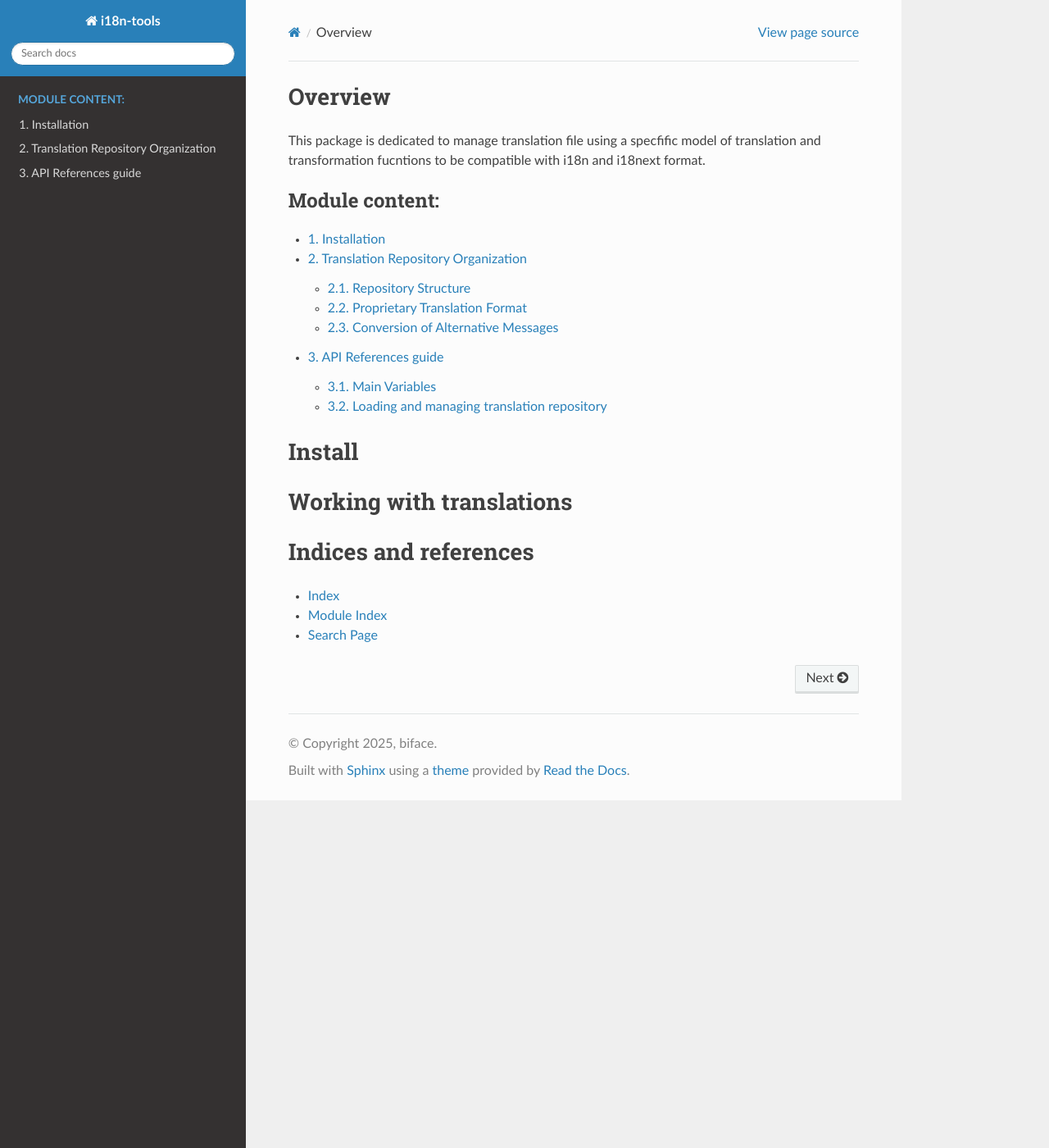
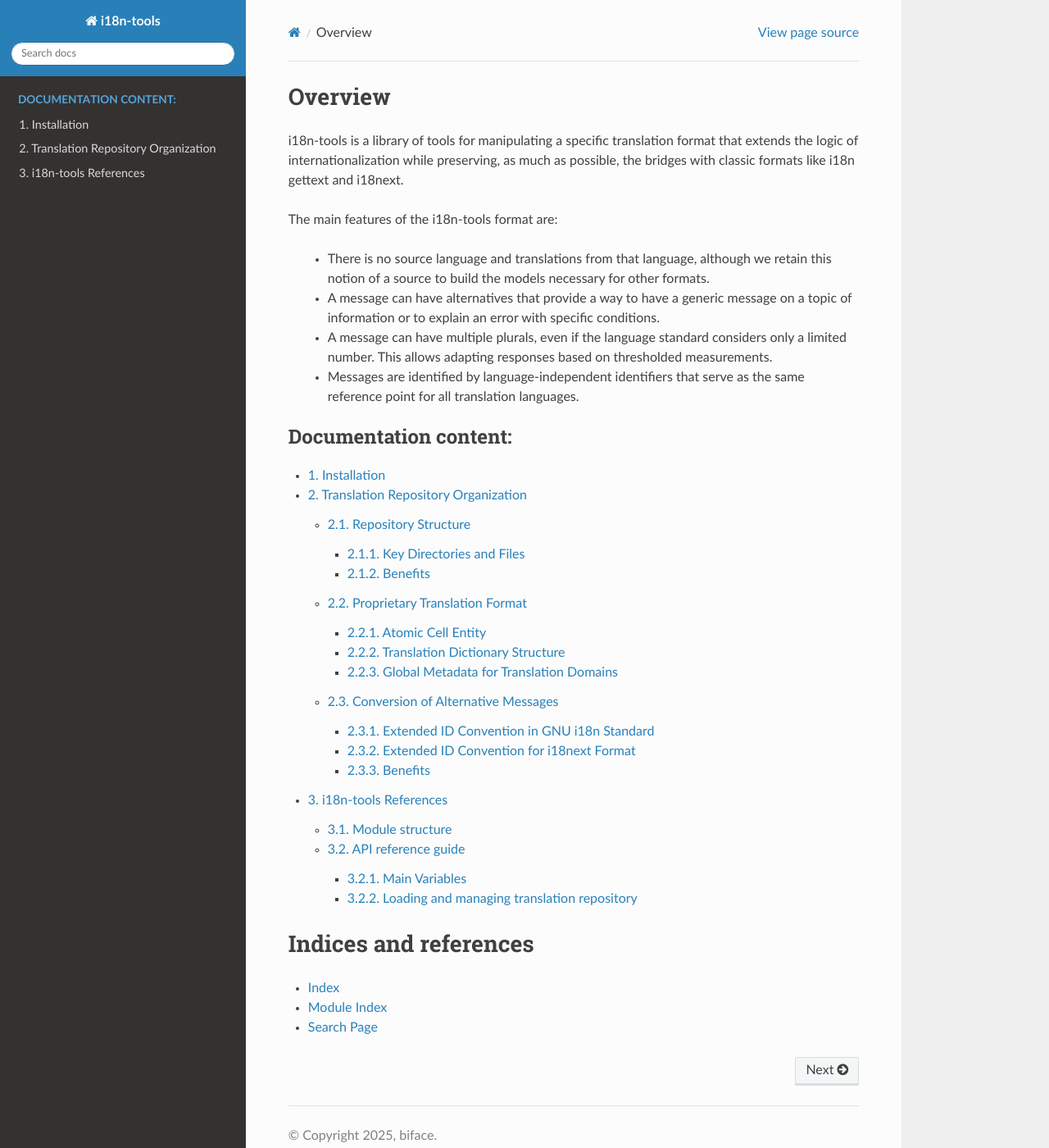
Before and after one commit to biface/i18n, a Sphinx documentation site: the page built from docs/source/index.rst, in a window 1280 px wide and 1400 px high. Shown: the whole window at 82% size. Built offline with Sphinx 7.4.7 and the Read the Docs theme 3.1.0, drawn with Linux system fonts in a browser that asks for light colours.

Commit message:
Docs:WIP:Updating documentation (titles and intro).

```diff
--- a/docs/source/api.rst
+++ b/docs/source/api.rst
@@ -1,5 +1,5 @@
-API References guide
-====================
+i18n-tools References
+=====================
 ``i18n-tools`` is a collection of packages, each designed and dedicated to specific functions.
 
 **License** : All modules, classes, and functions within this package are developed under the terms of
@@ -7,6 +7,12 @@
 modifying, or redistributing this package, you agree to comply with the terms of this license.
 
 **Author(s)** : These modules, classes and functions are authored and maintained as part of the ``i18n-tools`` package.
+
+Module structure
+----------------
+
+API reference guide
+-------------------
 
 .. toctree::
     api/constant
--- a/docs/source/index.rst
+++ b/docs/source/index.rst
@@ -1,23 +1,25 @@
 Overview
 ========
 
-This package is dedicated to manage translation file using a specfific model of translation and transformation fucntions
-to be compatible with i18n and i18next format.
+i18n-tools is a library of tools for manipulating a specific translation format that extends the logic of internationalization while preserving, as much as possible, the bridges with classic formats like i18n gettext and i18next.
+
+The main features of the i18n-tools format are:
+
+ * There is no source language and translations from that language, although we retain this notion of a source to build the models necessary for other formats.
+ * A message can have alternatives that provide a way to have a generic message on a topic of information or to explain an error with specific conditions.
+ * A message can have multiple plurals, even if the language standard considers only a limited number. This allows adapting responses based on thresholded measurements.
+ * Messages are identified by language-independent identifiers that serve as the same reference point for all translation languages.
+
 
 .. toctree::
+    :numbered: 3
+    :maxdepth: 3
+    :caption: Documentation content:
+    :name: maintoc
+
     install
     org
     api
-    :numbered: 3
-    :maxdepth: 2
-    :caption: Module content:
-    :name: maintoc
-
-Install
-=======
-
-Working with translations
-=========================
 
 Indices and references
 ======================
```
